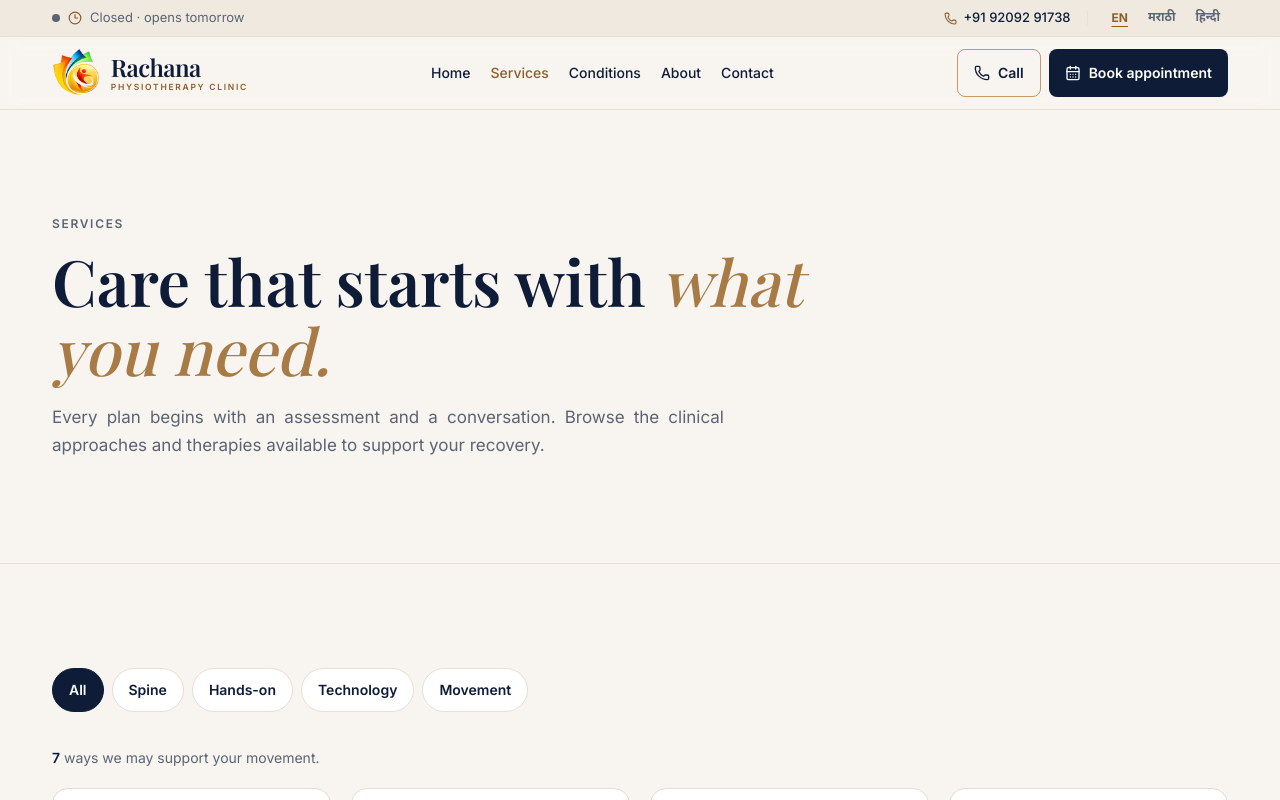
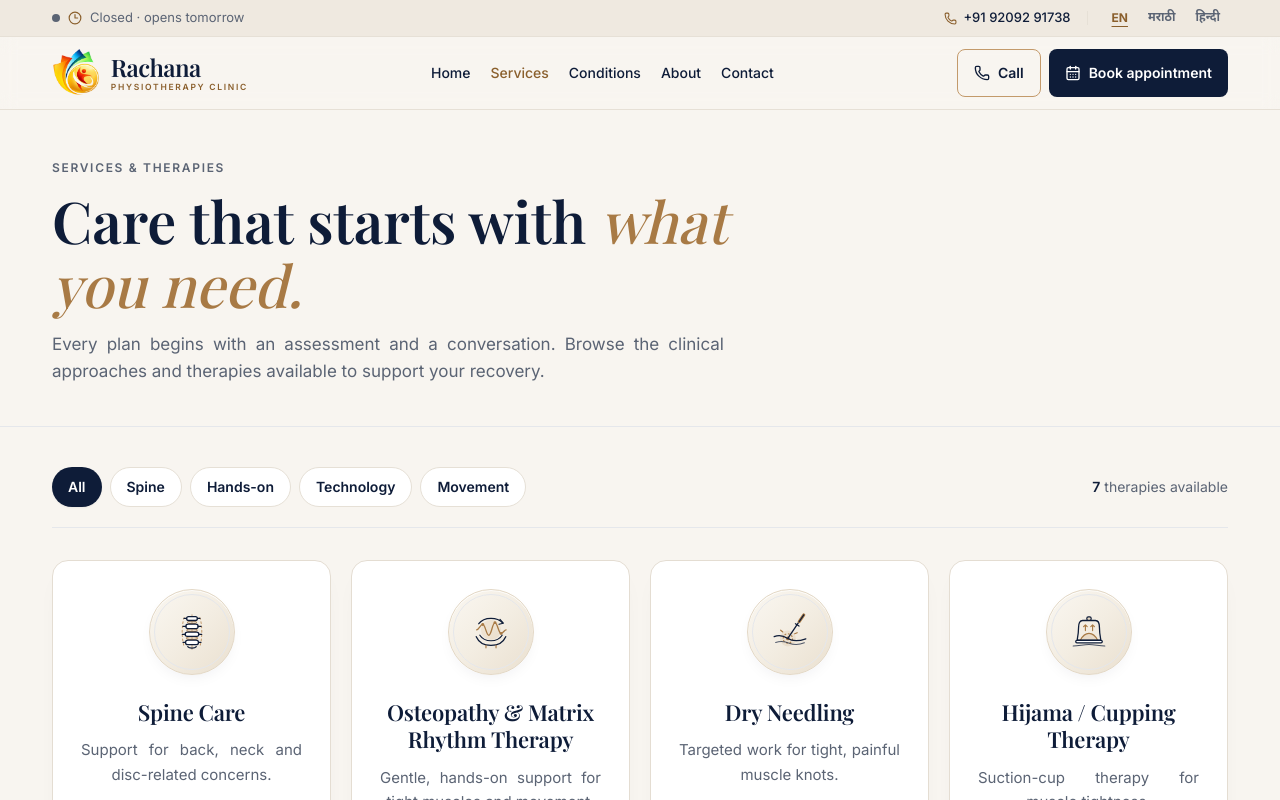
Before and after one commit to 0Akshat005/Rachana-s-clinic, a React (Vite) app: page /services in a window 1280 px wide. Shown: the top 800 px of the page. Built offline with nearby package versions, Linux system fonts and the light colour scheme; a web font is replaced by a local one.

Commit message:
refactor(services): eliminate 200px+ vertical void, integrate filter bar and elevate visual hierarchy

```diff
--- a/src/pages/Services.tsx
+++ b/src/pages/Services.tsx
@@ -19,38 +19,40 @@ export default function Services() {
         title="Physiotherapy Services in Manish Nagar, Nagpur | Rachana"
         description="Explore physiotherapy services including spine care, osteopathy, dry needling, cupping, Tecar and laser therapy, sports rehabilitation and Pilates in Nagpur."
       />
-      <section className="section border-b border-line">
+      <section className="border-b border-line/80 pt-8 pb-7 sm:pt-10 sm:pb-8 lg:pt-12 lg:pb-10">
         <div className="container-site max-w-[1240px]">
-          <p className="eyebrow">SERVICES</p>
-          <h1 className="display mt-3 max-w-3xl text-[clamp(2.5rem,5vw,4.25rem)]">
+          <p className="eyebrow">SERVICES & THERAPIES</p>
+          <h1 className="display mt-2.5 max-w-3xl text-[clamp(2.35rem,4.5vw,3.85rem)] leading-[1.12]">
             Care that starts with <em>what you need.</em>
           </h1>
-          <p className="mt-5 max-w-2xl text-justify text-[17px] leading-relaxed text-muted">
+          <p className="mt-3.5 max-w-2xl text-justify text-base leading-relaxed text-muted sm:text-[17px]">
             Every plan begins with an assessment and a conversation. Browse the clinical approaches and therapies available to support your recovery.
           </p>
         </div>
       </section>
-      <section className="section">
-        <div className="container-site">
-          <div aria-label="Filter services" className="mb-9 flex flex-wrap gap-2" role="group">
+      <section className="pt-7 pb-16 sm:pt-9 sm:pb-20 lg:pt-10 lg:pb-24">
+        <div className="container-site max-w-[1240px]">
+          <div className="mb-8 flex flex-col gap-4 sm:flex-row sm:items-center sm:justify-between border-b border-line/70 pb-5">
+            <div aria-label="Filter services" className="flex flex-wrap items-center gap-2" role="group">
               {filters.map((item) => (
                 <button
                   key={item}
                   aria-pressed={filter === item}
                   onClick={() => setFilter(item)}
-                className={`min-h-11 rounded-full border px-4 text-sm font-semibold transition-colors ${
+                  className={`min-h-10 rounded-full px-4 text-xs sm:text-sm font-semibold transition-all duration-200 ${
                     filter === item
-                    ? "border-navy-900 bg-navy-900 text-white"
-                    : "border-line bg-white text-navy-900 hover:bg-sand"
+                      ? "bg-navy-900 text-white shadow-sm"
+                      : "border border-line bg-white text-navy-900 hover:border-gold-500/60 hover:bg-[#FAF7F1]"
                   }`}
                 >
                   {item}
                 </button>
               ))}
             </div>
-          <p className="mb-5 text-sm text-muted">
-            <span className="font-semibold text-navy-900">{visible.length}</span> ways we may support your movement.
+            <p className="text-xs sm:text-sm text-muted">
+              <span className="font-semibold text-navy-900">{visible.length}</span> {visible.length === 1 ? "therapy" : "therapies"} available
             </p>
+          </div>
           <div className="grid gap-5 sm:grid-cols-2 lg:grid-cols-3 xl:grid-cols-4">
             {visible.map((service, index) => (
               <motion.div
```
Lines whose indentation alone changed are shown as unchanged.
